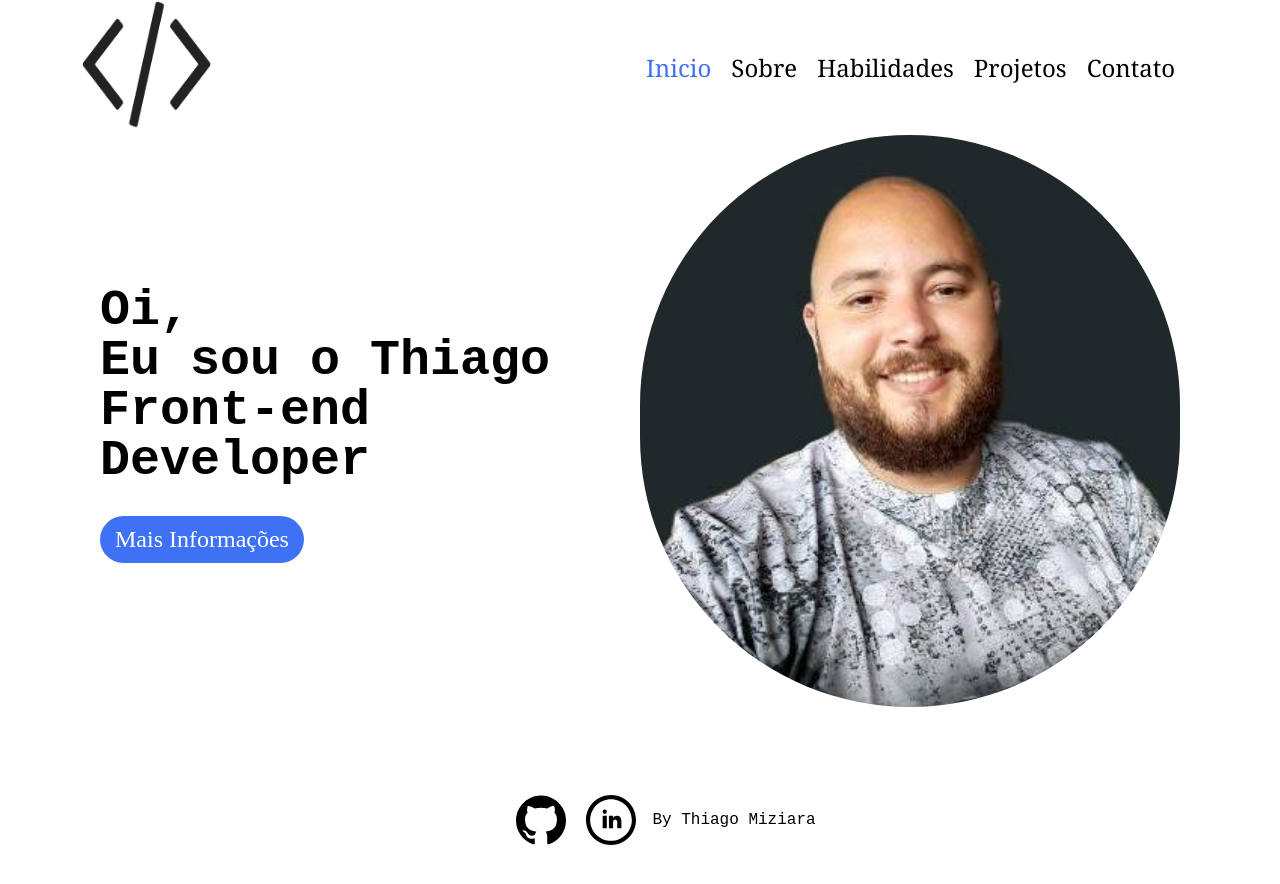
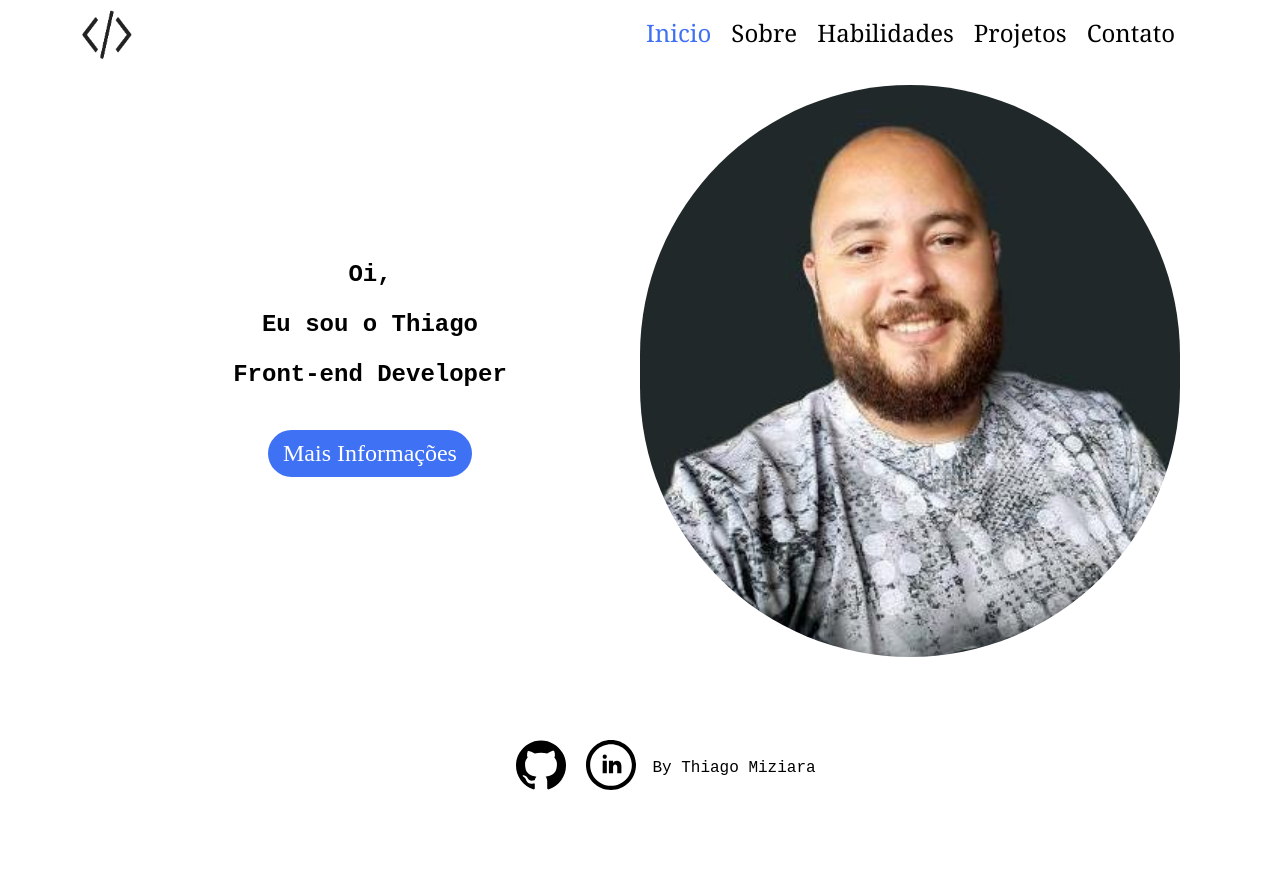
Before and after one commit to thiagonmiziara/Portifolio, a React (Create React App) app in the folder portifolio/: page / in a window 1280 px wide. Shown: the top 884 px of the page. Built offline with nearby package versions, Linux system fonts and the light colour scheme.

Commit message:
add styled components e refatorando css da pagina Home

```diff
--- a/portifolio/package.json
+++ b/portifolio/package.json
@@ -10,6 +10,7 @@
     "react-dom": "^17.0.1",
     "react-router-dom": "^5.2.0",
     "react-scripts": "4.0.2",
+    "styled-components": "^5.2.1",
     "web-vitals": "^1.0.1"
   },
   "scripts": {
--- a/portifolio/src/components/Footer/index.jsx
+++ b/portifolio/src/components/Footer/index.jsx
@@ -1,15 +1,25 @@
-import React from 'react'
-import styles from "./Footer.module.css"
+import React from "react";
+import styles from "./Footer.module.css";
 import github from "../../assets/logotipo-do-github.svg";
-import linkedin from "../../assets/linkedin.svg"
+import linkedin from "../../assets/linkedin.svg";
+
+
 const Footer = () => {
   return (
     <footer className={styles.footer}>
-      <img className={styles.img} src={github} alt="github icon"/>
-      <img src={linkedin} alt="linkedin"/>
+      <a href="https://github.com/thiagonmiziara" target={"_blank"}>
+        <img className={styles.img} src={github} alt="github icon" />
+      </a>
+
+      <a
+        href="https://www.linkedin.com/in/thiago-nunes-miziara-92a85b6a/"
+        target={"_blank"}
+      >
+        <img src={linkedin} alt="linkedin" />
+      </a>
       <p>By Thiago Miziara</p>
     </footer>
-  )
-}
+  );
+};
 
 export default Footer;
--- a/portifolio/src/components/Home/index.jsx
+++ b/portifolio/src/components/Home/index.jsx
@@ -2,24 +2,25 @@ import React from "react";
 import "./style.css";
 import { Link } from "react-router-dom";
 import img from "../../assets/thiago.png";
+import { Container,Content,Title,P, Button, Person, Img } from "./styled";
 
 const Home = () => {
   return (
-    <div className="home">
-      <div className="title">
-        <h1>
-          <p>Oi,</p>
-          <p>Eu sou o Thiago</p>
-          <p>Front-end Developer</p>
-        </h1>
+    <Container>
+      <Content>
+        <Title>
+          <P>Oi,</P>
+          <P>Eu sou o Thiago</P>
+          <P>Front-end Developer</P>
+        </Title>
         <Link to="/sobre">
-          <button>Mais Informações</button>
+          <Button>Mais Informações</Button>
         </Link>
-      </div>
-      <div className="person">
-        <img src={img} alt="thiago" />
-      </div>
-    </div>
+      </Content>
+      <Person>
+        <Img src={img} alt="thiago" />
+      </Person>
+    </Container>
   );
 };
 
--- /dev/null
+++ b/portifolio/src/components/Home/styled.js
@@ -0,0 +1,51 @@
+import styled from "styled-components";
+
+export const Container = styled.section `
+  flex-grow: 1;
+  min-width: 100%;
+  display: flex;
+  flex-direction: column;
+  align-items: center;
+
+  @media (min-width: 800px) {
+    flex-direction: row;
+    justify-content: space-between;
+  }
+`;
+
+export const Content = styled.div `
+  width: 100%;
+  font-size: 1rem;
+  text-align: center;
+`;
+
+export const Title = styled.h1 `
+  line-height: 50px;
+`;
+
+export const P = styled.p `
+  line-height: 50px;
+`;
+
+export const Button = styled.button `
+  border: none;
+  outline: none;
+  cursor: pointer;
+  font-size: 24px;
+  margin-top: 30px;
+  color: #ffffff;
+  padding: 10px 15px;
+  border-radius: 999px;
+  background-color: #3f71f4;
+  font-family: cursive;
+`;
+
+export const Person = styled.div `
+  width: 100%;
+  margin-top: 20px;
+`;
+
+export const Img = styled.img `
+  border-radius: 999px;
+  width: 100%;
+`;
--- a/portifolio/src/components/NavBar/index.jsx
+++ b/portifolio/src/components/NavBar/index.jsx
@@ -35,7 +35,7 @@ const NavBar = () => {
       <div className="nav-wrapper">
         <div className="logo">
           <Link to="/">
-            <img src={logo} alt="logo" />
+          <img src={logo} alt="logo" />
           </Link>
         </div>
         <div className="list-wrapper">
--- a/portifolio/src/components/NavBar/style.css
+++ b/portifolio/src/components/NavBar/style.css
@@ -19,6 +19,8 @@
 .logo img {
     width: 100%;
     margin-left: -18px;
+    width: 50px;
+    padding-top: 10px;
 }
 
 .list-wrapper {
```
Also changed, not shown: 2 other files (tests, documents, lock files or other folders).
